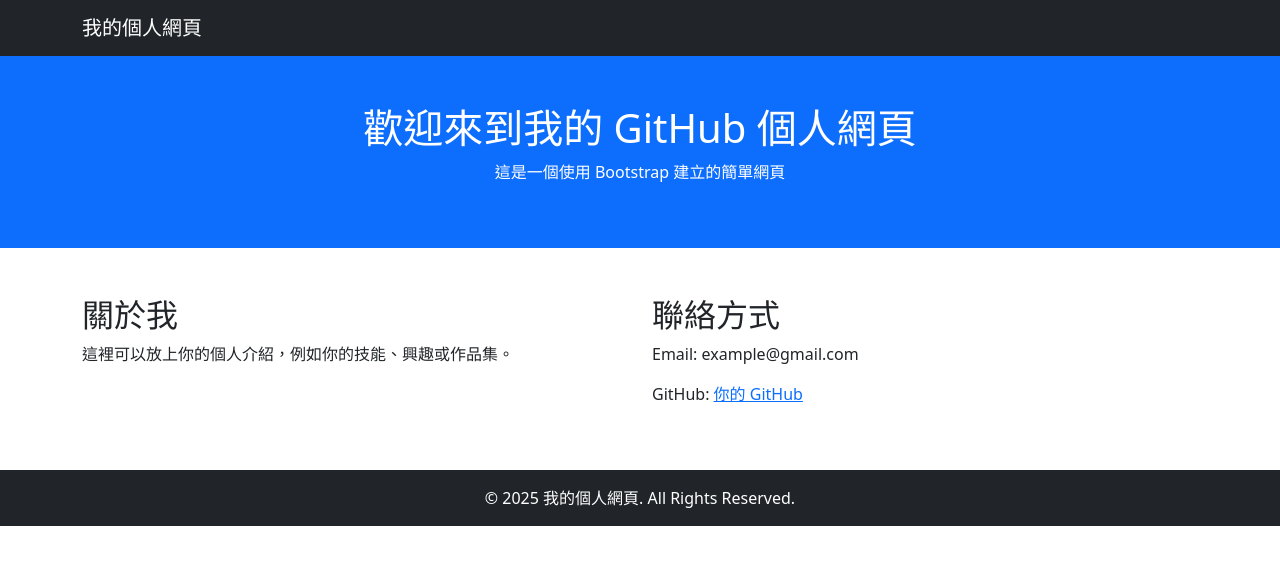
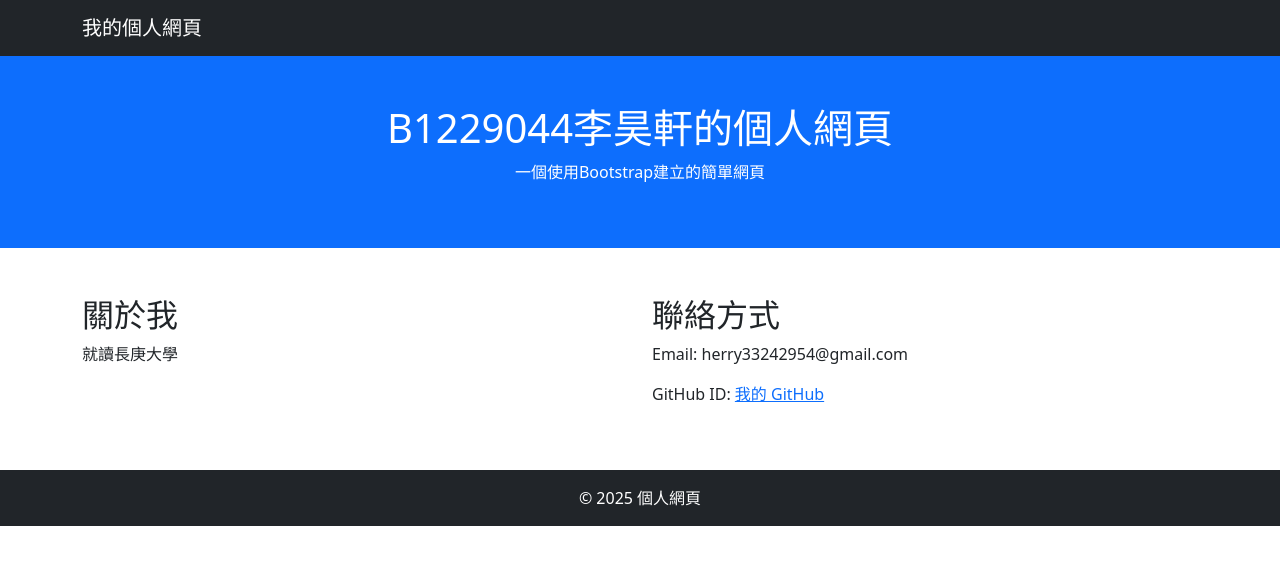
Before and after one commit to herrylee0526/herrylee0526.github.io, a plain HTML site: page index.html in a window 1280 px wide. Drawn offline with nearby package versions, Linux system fonts and the light colour scheme.

Commit message:
Update index.html

```diff
--- a/index.html
+++ b/index.html
@@ -15,26 +15,26 @@
     </nav>
 
     <header class="bg-primary text-white text-center py-5">
-        <h1>歡迎來到我的 GitHub 個人網頁</h1>
-        <p>這是一個使用 Bootstrap 建立的簡單網頁</p>
+        <h1>B1229044李昊軒的個人網頁</h1>
+        <p>一個使用Bootstrap建立的簡單網頁</p>
     </header>
 
     <div class="container my-5">
         <div class="row">
             <div class="col-md-6">
                 <h2>關於我</h2>
-                <p>這裡可以放上你的個人介紹，例如你的技能、興趣或作品集。</p>
+                <p>就讀長庚大學</p>
             </div>
             <div class="col-md-6">
                 <h2>聯絡方式</h2>
-                <p>Email: example@gmail.com</p>
-                <p>GitHub: <a href="https://github.com/yourusername" target="_blank">你的 GitHub</a></p>
+                <p>Email: herry33242954@gmail.com</p>
+                <p>GitHub ID: <a href="https://github.com/herrylee0526" target="_blank">我的 GitHub</a></p>
             </div>
         </div>
     </div>
 
     <footer class="bg-dark text-white text-center py-3">
-        &copy; 2025 我的個人網頁. All Rights Reserved.
+        &copy; 2025 個人網頁
     </footer>
 
 </body>
```
